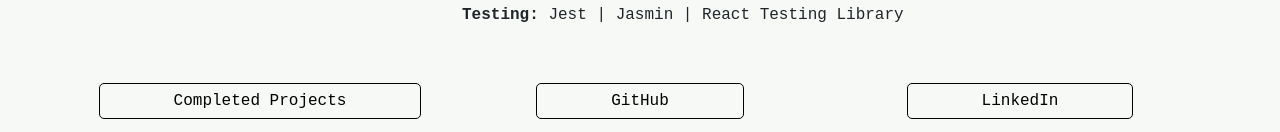
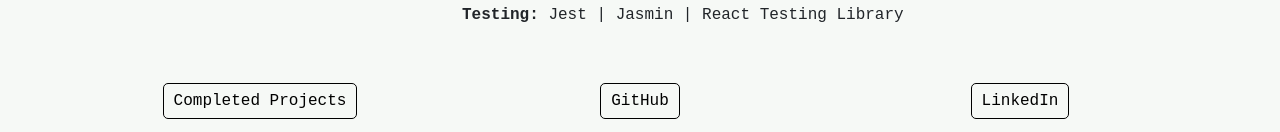
Before and after one commit to SamStratton2112/Portfolio, a React (Create React App) app: page / in a window 1280 px wide. Shown: the part 770-902 px from the top of the page. Built offline with nearby package versions, Linux system fonts and the light colour scheme.

Commit message:
Adjust Button CSS

```diff
--- a/src/About.js
+++ b/src/About.js
@@ -43,9 +43,9 @@
                 </Col>
             </Row>
             <Row className="links">
-                <Col sm><button className="btn"><NavLink className="link" to='/projects/complete'>Completed Projects</NavLink></button></Col>
-                <Col sm><button className="btn"><Link className="link" to='https://github.com/SamStratton2112'>GitHub</Link></button></Col>
-                <Col sm><button className="btn"><Link className="link" to='https://www.linkedin.com/in/samantha-a-stratton/'>LinkedIn</Link></button></Col>
+                <Col sm><NavLink className="link" to='/projects/complete'><button className="btn">Completed Projects</button></NavLink></Col>
+                <Col sm><Link className="link" to='https://github.com/SamStratton2112'><button className="btn">GitHub</button></Link></Col>
+                <Col sm><Link className="link" to='https://www.linkedin.com/in/samantha-a-stratton/'><button className="btn">LinkedIn</button></Link></Col>
             </Row>
         </Container>
     )
```
